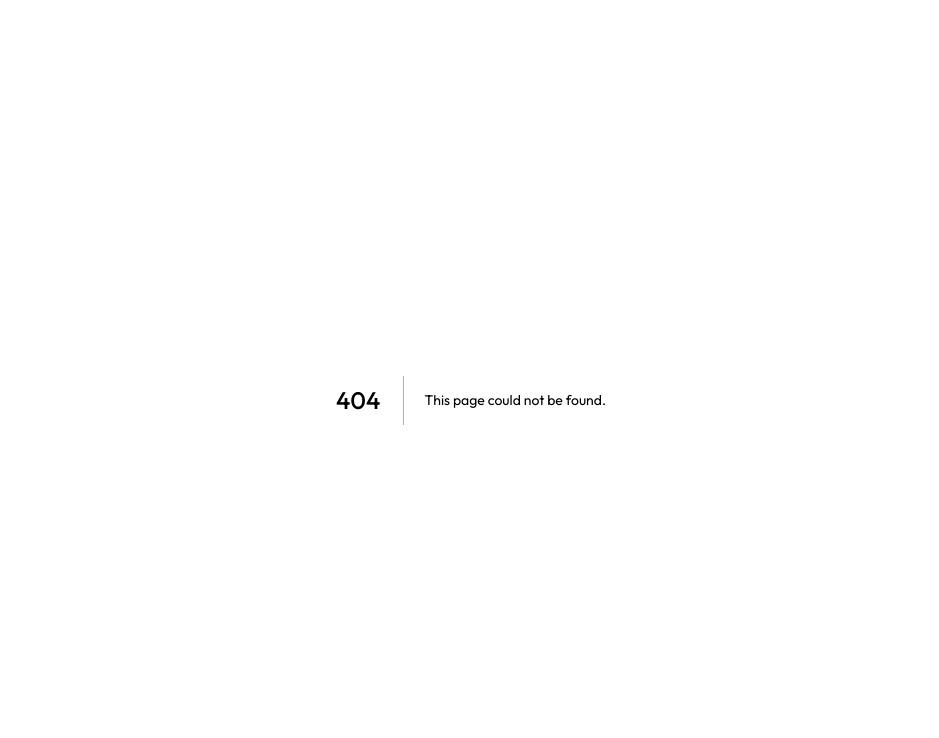
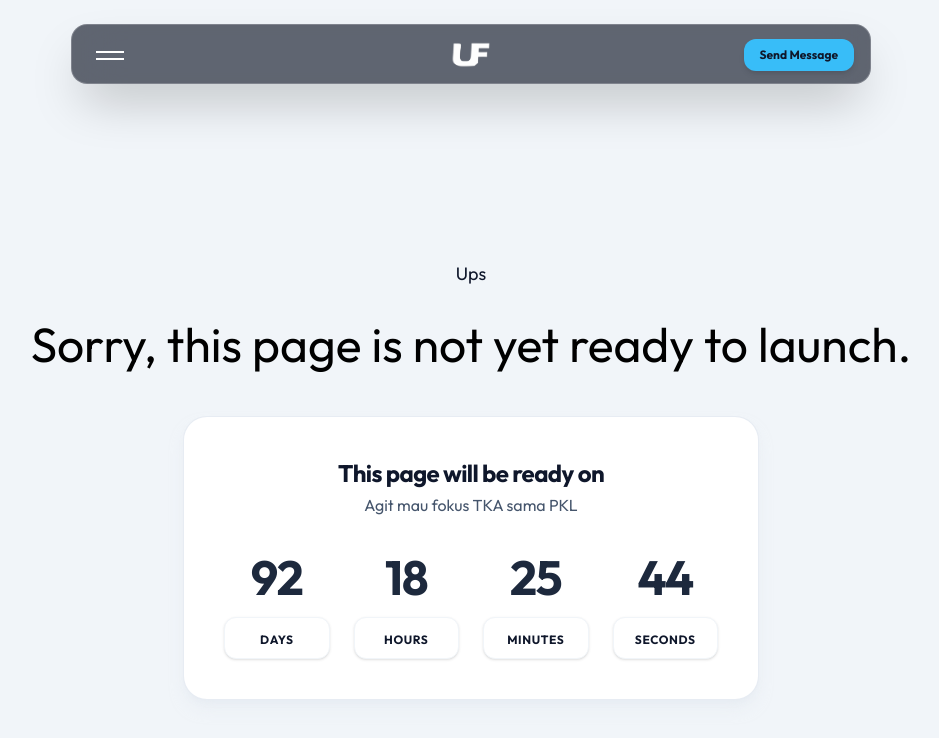
Before and after one commit to UFiii778/rplcn-2024, a Next.js app: page /gallery in a window 1280 px wide. Before the commit this address had no page. Shown: the top 738 px of the page, without its empty margins (169-1108 px from the left). Built offline with nearby package versions, Linux system fonts and the light colour scheme; a web font is replaced by a local one.

Commit message:
Edit Page Gallery

```diff
--- a/app/components/BentoSection.jsx
+++ b/app/components/BentoSection.jsx
@@ -65,12 +65,14 @@ export default function BentoSection() {
                     icon={<CheckSquare className="h-5 w-5" />}
                     title="Hello There!"
                     description="This is the official website for RPLCN 2024, version two."
+                    image="https://cdn3d.iconscout.com/3d/premium/thumb/robot-say-hi-3d-icon-png-download-7746773.png?f=webp"
                 />
                 <GridItem
                     area="md:[grid-area:1/7/2/13] xl:[grid-area:2/1/3/5]"
                     icon={<Settings className="h-5 w-5" />}
                     title="What a learn?"
                     description="We learn a lot of things in this class"
+                    image="https://img.magnific.com/free-photo/data-center-facility-employing-deep-learning-technology_482257-122622.jpg?semt=ais_hybrid&w=740&q=80"
                 />
                 <GridItem
                     area="md:[grid-area:2/1/3/7] xl:[grid-area:1/5/3/8]"
--- a/app/components/Next.jsx
+++ b/app/components/Next.jsx
@@ -15,7 +15,7 @@ const certificates = [
     issuer: "XII RPL",
     description: "Send a secret message or share your thoughts with all the students and the class teacher anonymously.",
     image: "https://images.unsplash.com/photo-1663813116840-cef0040331fe?q=80&w=1214&auto=format&fit=crop&ixlib=rb-4.1.0&ixid=M3wxMjA3fDB8MHxwaG90by1wYWdlfHx8fGVufDB8fHx8fA%3D%3D",
-    colors: [[0, 183, 255]], // Biru
+    colors: [[0, 183, 255]],
     animationSpeed: 3,
     link: "/message"
   },
@@ -25,7 +25,7 @@ const certificates = [
     issuer: "XII RPL",
     description: "View the full profiles of all classmates, including their personal details and social media accounts.",
     image: assets.memo1.src,
-    colors: [[239, 68, 68]], // Merah
+    colors: [[239, 68, 68]],
     animationSpeed: 3,
     link: "/student"
   },
@@ -35,7 +35,7 @@ const certificates = [
     issuer: "XII RPL",
     description: "A record of exciting moments, memories, and shared activities during the time in the Class XII RPL.",
     image: "https://images.unsplash.com/photo-1511632765486-a01980e01a18?q=80&w=1000&auto=format&fit=crop",
-    colors: [[236, 72, 153]], // Pink
+    colors: [[236, 72, 153]],
     animationSpeed: 3,
     link: "/gallery"
   }
@@ -113,14 +113,14 @@ const Card = ({ cert, index }) => {
           />
         </div>
 
-        <div className="flex flex-col mt-4 transition-colors duration-300 group-hover/canvas-card:text-white">
-          <span className="text-xs font-semibold uppercase tracking-wider text-gray-400 group-hover/canvas-card:text-gray-300 mb-1">
+        <div className="flex flex-col mt-4 transition-colors duration-300">
+          <span className="text-xs font-semibold uppercase tracking-wider text-gray-400 group-hover/canvas-card:text-gray-200 mb-1 transition-colors duration-300">
             {cert.issuer}
           </span>
-          <h3 className="text-xl font-bold text-gray-800 group-hover/canvas-card:text-white mb-2 font-Ovo">
+          <h3 className="text-xl font-bold text-gray-800 group-hover/canvas-card:text-white mb-2 font-Ovo transition-colors duration-300">
             {cert.title}
           </h3>
-          <p className="text-gray-600 group-hover/canvas-card:text-gray-200 text-sm line-clamp-3 font-Ovo">
+          <p className="text-gray-600 group-hover/canvas-card:text-white text-sm line-clamp-3 font-Ovo transition-colors duration-300 drop-shadow-sm">
             {cert.description}
           </p>
         </div>
--- a/app/components/magicui/ui/Canvas-Reveal-Effect.jsx
+++ b/app/components/magicui/ui/Canvas-Reveal-Effect.jsx
@@ -1,4 +1,4 @@
-"use client";;
+"use client";
 import { cn } from "@/lib/utils";
 import { Canvas, useFrame, useThree } from "@react-three/fiber";
 import React, { useMemo, useRef } from "react";
@@ -216,11 +216,10 @@ const ShaderMaterial = ({
     preparedUniforms["u_time"] = { value: 0, type: "1f" };
     preparedUniforms["u_resolution"] = {
       value: new THREE.Vector2(size.width * 2, size.height * 2),
-    }; // Initialize u_resolution
+    };
     return preparedUniforms;
   };
 
-  // Shader material
   const material = useMemo(() => {
     const materialObject = new THREE.ShaderMaterial({
       vertexShader: `
@@ -257,7 +256,7 @@ const ShaderMaterial = ({
 
 const Shader = ({ source, uniforms, maxFps = 60 }) => {
   return (
-    <Canvas className="absolute inset-0  h-full w-full">
+    <Canvas className="absolute inset-0 h-full w-full">
       <ShaderMaterial source={source} uniforms={uniforms} maxFps={maxFps} />
     </Canvas>
   );
--- a/app/components/magicui/ui/LayoutGrid.jsx
+++ b/app/components/magicui/ui/LayoutGrid.jsx
@@ -2,7 +2,7 @@
 import React, { useState } from "react";
 import { motion } from "motion/react";
 import { cn } from "@/lib/utils";
-import { IoClose } from "react-icons/io5"; // Menggunakan icon IoClose dari react-icons
+import { IoClose } from "react-icons/io5";
 
 export const LayoutGrid = ({ cards }) => {
   const [selected, setSelected] = useState(null);
@@ -27,7 +27,7 @@ export const LayoutGrid = ({ cards }) => {
             className={cn(
               "relative overflow-hidden cursor-pointer rounded-xl h-full w-full",
               selected?.id === card.id
-                ? "fixed inset-0 m-auto z-50 max-w-3xl max-h-[80vh] w-[90vw] h-[80vh] flex flex-col justify-end shadow-2xl"
+                ? "fixed inset-0 m-auto z-50 max-w-4xl max-h-[85vh] w-[92vw] md:w-[85vw] flex flex-col justify-between shadow-2xl bg-black/90 rounded-2xl overflow-hidden"
                 : lastSelected?.id === card.id
                 ? "z-40 bg-white"
                 : "bg-white"
@@ -38,18 +38,25 @@ export const LayoutGrid = ({ cards }) => {
             {selected?.id === card.id && (
               <button
                 onClick={(e) => {
-                  e.stopPropagation(); // Mencegah pemicu event click di parent
+                  e.stopPropagation();
                   handleOutsideClick();
                 }}
-                className="absolute top-4 right-4 z-[80] flex items-center gap-2 bg-black/60 hover:bg-black/80 backdrop-blur-md text-white px-3 py-1.5 rounded-full text-xs font-medium transition-colors border border-white/20 shadow-lg"
+                className="absolute top-4 right-4 z-[80] flex items-center gap-2 bg-black/70 hover:bg-black/90 backdrop-blur-md text-white px-3.5 py-1.5 rounded-full text-xs font-medium transition-all border border-white/20 shadow-lg"
               >
                 <IoClose className="w-4 h-4" />
                 <span>Back</span>
               </button>
             )}
 
-            {selected?.id === card.id && <SelectedCard selected={selected} />}
-            <ImageComponent card={card} />
+            {/* Container Gambar & Teks */}
+            {selected?.id === card.id ? (
+              <div className="relative w-full h-full flex items-center justify-center bg-black/40 overflow-hidden">
+                <ImageComponent card={card} isSelected={true} />
+                <SelectedCard selected={selected} />
+              </div>
+            ) : (
+              <ImageComponent card={card} isSelected={false} />
+            )}
           </motion.div>
         </div>
       ))}
@@ -58,7 +65,7 @@ export const LayoutGrid = ({ cards }) => {
       <motion.div
         onClick={handleOutsideClick}
         className={cn(
-          "fixed inset-0 bg-black/50 backdrop-blur-sm z-40 transition-opacity",
+          "fixed inset-0 bg-black/70 backdrop-blur-md z-40 transition-opacity duration-300",
           selected?.id ? "pointer-events-auto opacity-100" : "pointer-events-none opacity-0"
         )}
       />
@@ -66,12 +73,17 @@ export const LayoutGrid = ({ cards }) => {
   );
 };
 
-const ImageComponent = ({ card }) => {
+const ImageComponent = ({ card, isSelected }) => {
   return (
     <motion.img
       layoutId={`image-${card.id}-image`}
       src={card.thumbnail}
-      className="object-cover object-center absolute inset-0 h-full w-full transition duration-300"
+      className={cn(
+        "transition duration-300",
+        isSelected
+          ? "w-full h-full object-contain max-h-[85vh] p-2 sm:p-4" // object-contain agar foto utuh & tidak terpotong
+          : "absolute inset-0 h-full w-full object-cover object-center" // grid thumbnail tetap rapi
+      )}
       alt="thumbnail"
     />
   );
@@ -79,14 +91,14 @@ const ImageComponent = ({ card }) => {
 
 const SelectedCard = ({ selected }) => {
   return (
-    <div className="h-full w-full flex flex-col justify-end rounded-xl relative z-[60] p-6 bg-gradient-to-t from-black/80 via-black/20 to-transparent">
+    <div className="absolute inset-x-0 bottom-0 z-[60] p-4 sm:p-6 bg-gradient-to-t from-black/90 via-black/40 to-transparent pointer-events-none">
       <motion.div
         layoutId={`content-${selected?.id}`}
-        initial={{ opacity: 0, y: 20 }}
+        initial={{ opacity: 0, y: 15 }}
         animate={{ opacity: 1, y: 0 }}
-        exit={{ opacity: 0, y: 20 }}
+        exit={{ opacity: 0, y: 15 }}
         transition={{ duration: 0.3, ease: "easeInOut" }}
-        className="relative z-[70] text-white"
+        className="relative z-[70] text-white max-w-xl"
       >
         {selected?.content}
       </motion.div>
--- /dev/null
+++ b/app/gallery/components/CountdownTimer.jsx
@@ -0,0 +1,75 @@
+"use client";
+
+import React, { useState, useEffect } from "react";
+
+const CountdownTimer = ({
+  targetDate,
+  title = "This page will be ready on",
+  subtitle = "Agit mau fokus TKA sama PKL"
+}) => {
+  const calculateTimeLeft = () => {
+    const difference = +new Date(targetDate) - +new Date();
+    let timeLeft = { days: 0, hours: 0, minutes: 0, seconds: 0 };
+
+    if (difference > 0) {
+      timeLeft = {
+        days: Math.floor(difference / (1000 * 60 * 60 * 24)),
+        hours: Math.floor((difference / (1000 * 60 * 60)) % 24),
+        minutes: Math.floor((difference / 1000 / 60) % 60),
+        seconds: Math.floor((difference / 1000) % 60),
+      };
+    }
+    return timeLeft;
+  };
+
+  const [timeLeft, setTimeLeft] = useState(calculateTimeLeft());
+  const [isMounted, setIsMounted] = useState(false);
+
+  useEffect(() => {
+    setIsMounted(true);
+    const timer = setInterval(() => {
+      setTimeLeft(calculateTimeLeft());
+    }, 1000);
+
+    return () => clearInterval(timer);
+  }, [targetDate]);
+
+  const formatNumber = (num) => String(num).padStart(2, "0");
+
+  if (!isMounted) return null;
+
+  const units = [
+    { label: "DAYS", value: formatNumber(timeLeft.days) },
+    { label: "HOURS", value: formatNumber(timeLeft.hours) },
+    { label: "MINUTES", value: formatNumber(timeLeft.minutes) },
+    { label: "SECONDS", value: formatNumber(timeLeft.seconds) },
+  ];
+
+  return (
+    <div className="bg-white border border-slate-200/80 rounded-3xl p-6 sm:p-10 shadow-lg shadow-slate-200/50 max-w-xl w-full text-center">
+      <h3 className="text-xl sm:text-2xl font-bold text-slate-900 mb-1 tracking-tight">
+        {title}
+      </h3>
+      <p className="text-slate-600 font-normal text-sm sm:text-base mb-8">
+        {subtitle}
+      </p>
+
+      <div className="grid grid-cols-4 gap-3 sm:gap-6 items-center">
+        {units.map((unit, idx) => (
+          <div key={idx} className="flex flex-col items-center">
+            <span className="text-3xl sm:text-5xl font-black text-slate-800 tracking-tight h-12 sm:h-14 flex items-center">
+              {unit.value}
+            </span>
+            <div className="w-full bg-white border border-slate-100 shadow-sm rounded-xl py-2 mt-3 text-center">
+              <span className="text-[10px] sm:text-xs font-bold tracking-wider text-slate-900 uppercase">
+                {unit.label}
+              </span>
+            </div>
+          </div>
+        ))}
+      </div>
+    </div>
+  );
+};
+
+export default CountdownTimer;
--- /dev/null
+++ b/app/gallery/page.jsx
@@ -0,0 +1,38 @@
+"use client";
+
+import React from "react";
+import { motion } from "framer-motion";
+import Navbar from "@/app/components/Navbar";
+import { DiaTextReveal } from "@/app/components/magicui/ui/DiaTextReveal";
+import CountdownTimer from "@/app/gallery/components/CountdownTimer";
+
+const About = () => {
+    const targetDate = "2026-11-17T00:00:00";
+
+    return (
+        <main className="min-h-screen bg-slate-100 text-slate-900 pt-54 sm:pt-55">
+            <Navbar />
+            <motion.div
+                initial={{ opacity: 0 }}
+                whileInView={{ opacity: 1 }}
+                transition={{ duration: 0.3, delay: 0.5 }}
+                id="about" className="w-full px-[12%] py-10 scroll-mt-20 flex flex-col items-center justify-center gap-6">
+
+                <h4 className="text-center mb-2 text-lg font-Ovo">Ups</h4>
+                <h2 className="text-center text-5xl font-Ovo">
+                    <DiaTextReveal text="Sorry, this page is not yet ready to launch." textColor="#000000" />
+                </h2>
+
+                <div className="w-full max-w-2xl mt-6 flex justify-center">
+                    <CountdownTimer
+                        targetDate={targetDate}
+                        title="This page will be ready on"
+                        subtitle="Agit mau fokus TKA sama PKL"
+                    />
+                </div>
+            </motion.div>
+        </main>
+    );
+};
+
+export default About;
--- a/next.config.mjs
+++ b/next.config.mjs
@@ -1,7 +1,7 @@
 /** @type {import('next').NextConfig} */
 const nextConfig = {
   images: {
-    unoptimized: true, // Pindahkan ke sini (sejajar dengan remotePatterns)
+    unoptimized: true,
     remotePatterns: [
       {
         protocol: "https",
--- a/package.json
+++ b/package.json
@@ -7,6 +7,9 @@
     "build": "next build",
     "start": "next start -p ${PORT:-3000}",
     "lint": "eslint"
+  },
+  "engines": {
+    "node": ">=18.0.0"
   },
   "dependencies": {
     "@gsap/react": "^2.1.2",
```
Also changed, not shown: app/message/page.jsx (+0 -7 lines).
